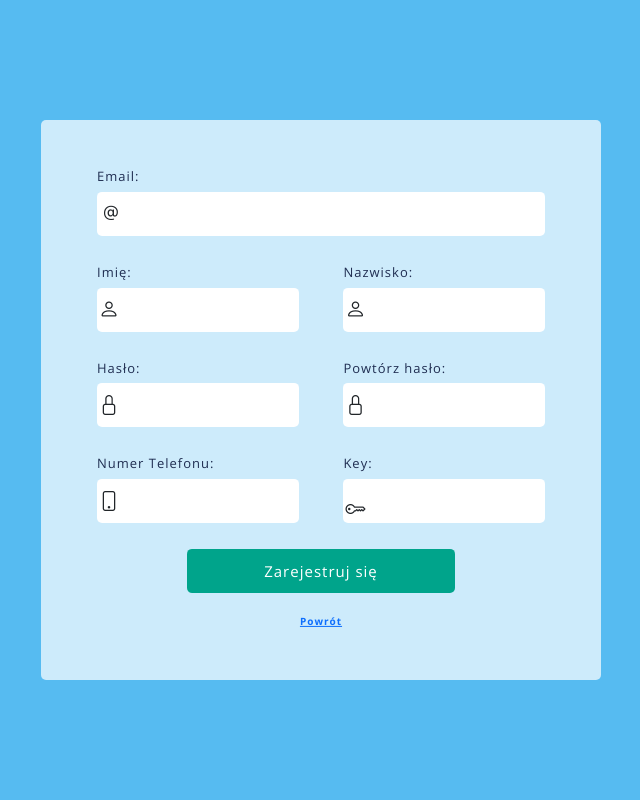
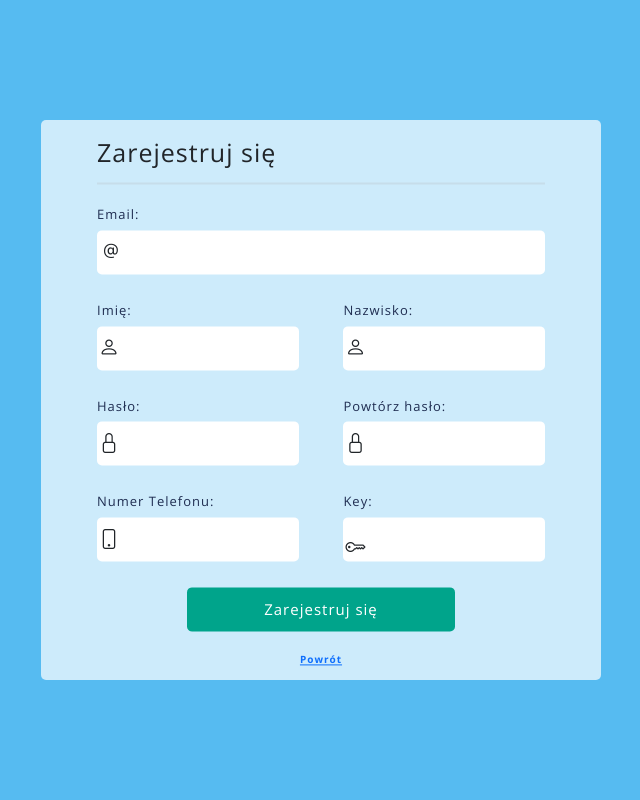
Before and after one commit to GoodKamil/project-codeigniter, a CodeIgniter 4 app: template app/Views/register.php in a window 1280 px wide. Shown: the whole page, without its empty margins (319-959 px from the left). Run offline with PHP 8.4 and a stand-in for CodeIgniter, Linux system fonts and the light colour scheme; the template is opened without the code that fills it, so the values that code supplies are empty; some libraries are stand-ins or nearby versions.

Commit message:
add Layout

```diff
--- a/app/Views/Users/main.php
+++ b/app/Views/Users/main.php
@@ -2,5 +2,8 @@
 
 <?php $this->section('content') ?>
 
-
+<div class="wrapper__application">
+  <?= view_cell('\App\Libraries\Render::renderMenu') ?>
+  <?php $this->renderSection('content') ?>
+</div>
 <?php $this->endSection() ?>
--- a/app/Views/login.php
+++ b/app/Views/login.php
@@ -4,6 +4,9 @@
 <div class="contener__login">
     <div class="contener__login-wrapper">
         <div class="create_account">
+            <div class="title__div">
+                <h1 class="title__div--text">Zaloguj sie</h1>
+            </div>
             <form action="LoginUser" method="post">
                 <div class="form__contener">
                     <div class="input__contener">
--- a/app/Views/register.php
+++ b/app/Views/register.php
@@ -4,6 +4,9 @@
 <div class="contener__login">
     <div class="contener__register-wrapper">
         <div class="create_account">
+            <div class="title__div">
+                <h1 class="title__div--text">Zarejestruj się</h1>
+            </div>
             <form action="#" method="post">
                 <div class="form__contener">
                     <div class="register__input">
--- a/app/Views/templates/main.php
+++ b/app/Views/templates/main.php
@@ -15,12 +15,9 @@
     <title>AppBank</title>
 </head>
 
-<?php if (session()->get('logged')) : ?>
-    <?= view_cell('\App\Libraries\Render::renderMenu') ?>
-    <?php $this->renderSection('content') ?>
-<?php else : ?>
-    <?php $this->renderSection('content') ?>
-<?php endif; ?>
+
+<?php $this->renderSection('content') ?>
+
 
 
 
--- a/app/Views/templates/menu.php
+++ b/app/Views/templates/menu.php
@@ -1,9 +1,8 @@
- <div class="wrapper__application">
 <header class="contener__header">
     <nav class="menu__contener">
         <ul class="menu__contener--ul">
             <li class="menu--link"><i class="bi iconMenu bi-house-door"></i><a href="#" class="menu--item">Strona główna</a></li>
-                 <li class="menu--link"><i class="bi iconMenu bi-bank"></i><a href="#" class="menu--item">Przelew</a></li>
+            <li class="menu--link"><i class="bi iconMenu bi-bank"></i><a href="<?= base_url('Transfer') ?>" class="menu--item">Przelew</a></li>
             <li class="menu--link"><i class="bi iconMenu bi-bank"></i><a href="#" class="menu--item">Historia</a></li>
             <li class="menu--link"><i class="bi iconMenu bi-gear"></i><a href="#" class="menu--item">Ustawienia</a></li>
             <li class="menu--link"><i class="bi iconMenu bi-box-arrow-left"></i><a href="Logout" class="menu--item">Wyloguj się</a></li>
--- a/style/style.css
+++ b/style/style.css
@@ -14,6 +14,7 @@ html {
   --color--white: rgba(255, 255, 255, 0.7);
   --color--text: #1f2d51;
   --color-turkus: #00a48b;
+  --color-grey: rgba(168, 165, 165, 0.2);
 }
 
 body {
@@ -166,3 +167,13 @@ body {
   cursor: pointer;
   background-color: var(--color--contener-black);
 }
+.title__div {
+  border-bottom: 2px solid var(--color-grey);
+  margin: 1rem 0 2rem 0;
+}
+.title__div--text {
+  margin-bottom: 1.5rem;
+  letter-spacing: 1px;
+  border-radius: 0.5rem;
+  font-weight: 300;
+}
```
Also changed, not shown: app/Config/Routes.php (+16 -5 lines), app/Controllers/AuthController.php (renamed from app/Controllers/AccountController.php, +10 -1 lines), app/Controllers/Home.php (deleted, +0 -11 lines), app/Controllers/UserController.php (added, +21 -0 lines), app/Views/Users/transfer.php (added, +7 -0 lines). Lines whose indentation alone changed are shown as unchanged.
